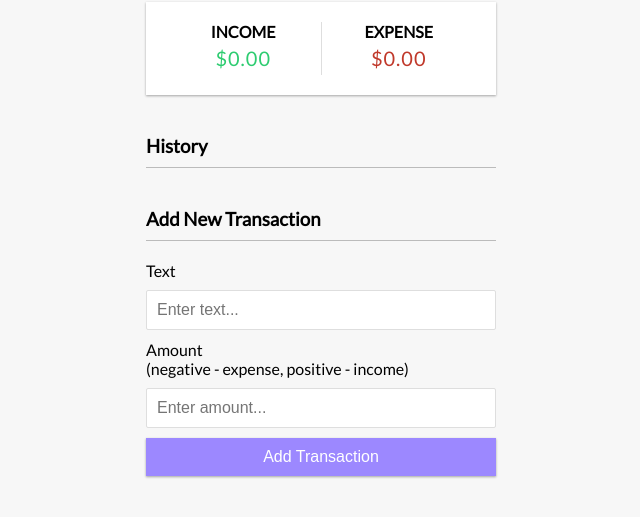
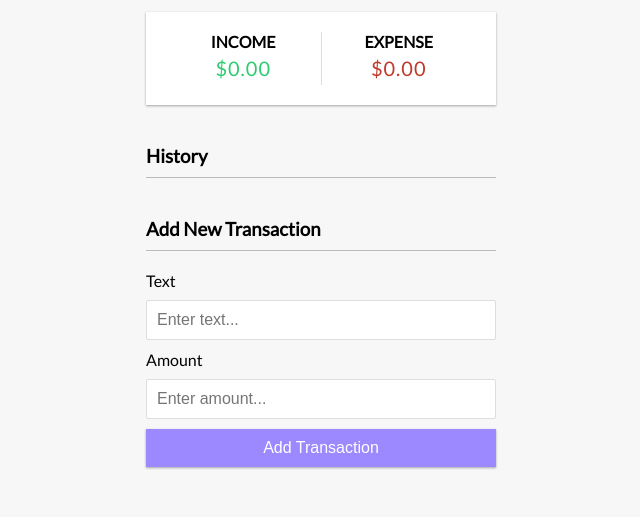
Before and after one commit to achatmajian/09-expensetracker, a plain HTML site: page index.html in a window 1280 px wide. Shown: the part 219-736 px from the top of the page, without its empty margins (319-959 px from the left). Drawn offline with Linux system fonts and the light colour scheme.

Commit message:
minor fix on html label

```diff
--- a/index.html
+++ b/index.html
@@ -36,7 +36,7 @@
                 <input type="text" id="text" placeholder="Enter text...">
             </div>
             <div class="form-control">
-                <label for="amount">Amount <br> (negative - expense, positive - income)</label>
+                <label for="amount">Amount</label>
                 <input type="number" id="amount" placeholder="Enter amount...">
             </div>
             <button class="btn">Add Transaction</button>
```
Also changed, not shown: 1 other file.
